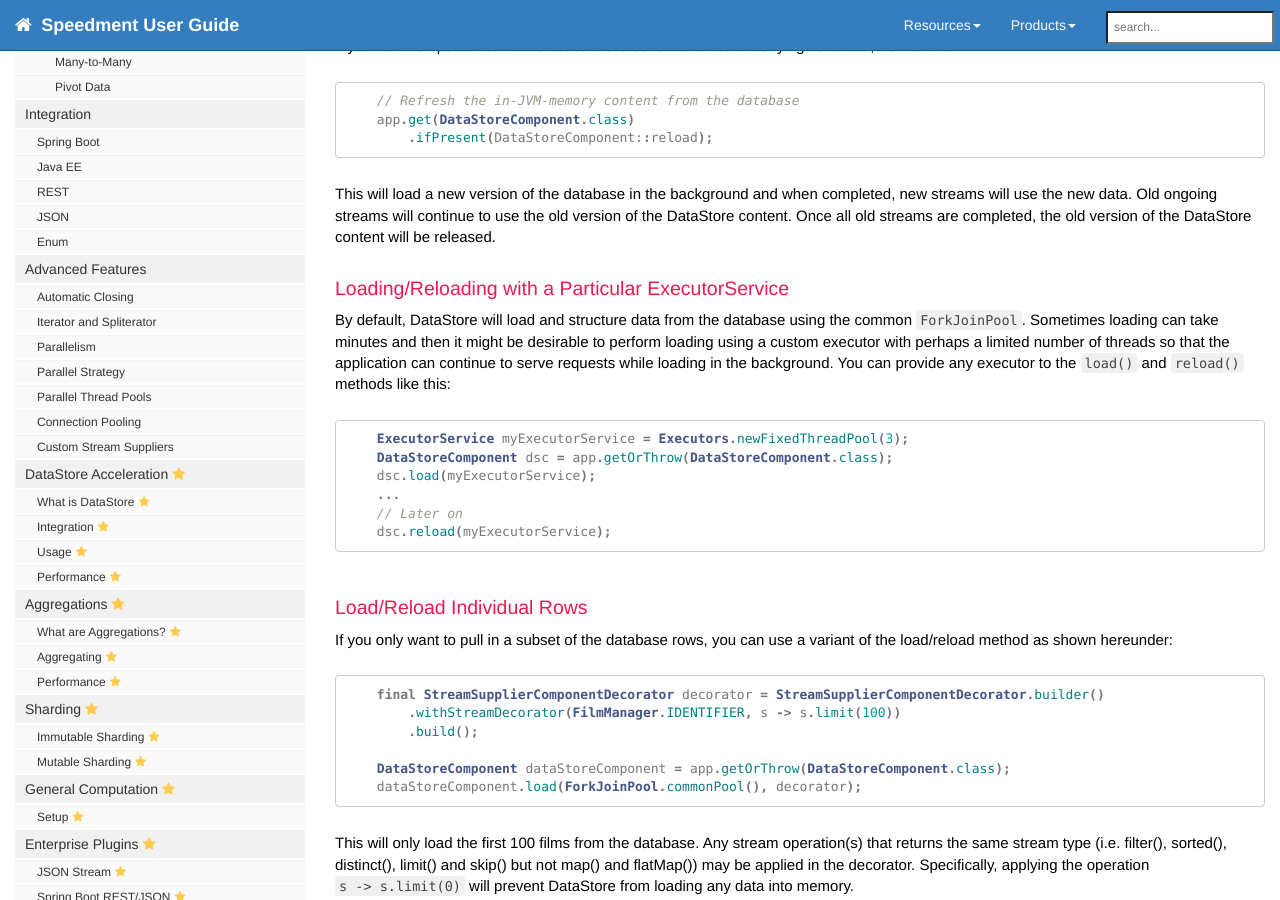
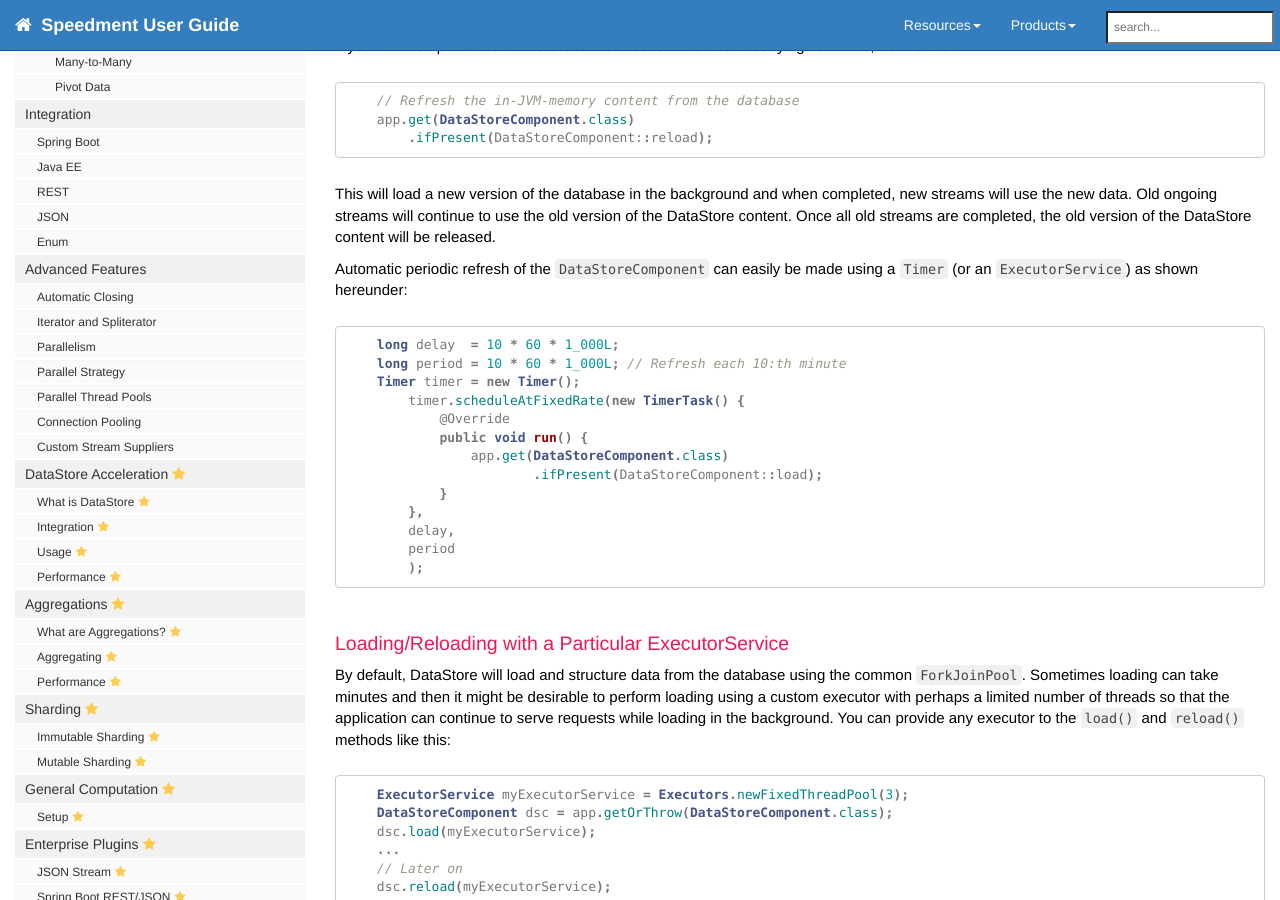
Before and after one commit to speedment/speedment-doc, a Jekyll site: the page built from pages/datastore.md, in a window 1280 px wide and 900 px high, scrolled down 1929 px. Built offline with Jekyll 4.4.1, drawn with Linux system fonts in a browser that asks for light colours; nearby versions of some CDN libraries; comment, search, counter and statistics services are not loaded.

Commit message:
Add periodic reload of data store

````diff
--- a/pages/datastore.md
+++ b/pages/datastore.md
@@ -87,6 +87,24 @@
 ```
 
 This will load a new version of the database in the background and when completed, new streams will use the new data. Old ongoing streams will continue to use the old version of the DataStore content. Once all old streams are completed, the old version of the DataStore content will be released.
+
+Automatic periodic refresh of the `DataStoreComponent` can easily be made using a `Timer` (or an `ExecutorService`) as shown hereunder:
+
+``` java
+    long delay  = 10 * 60 * 1_000L;
+    long period = 10 * 60 * 1_000L; // Refresh each 10:th minute
+    Timer timer = new Timer();
+        timer.scheduleAtFixedRate(new TimerTask() {
+            @Override
+            public void run() {
+                app.get(DataStoreComponent.class)
+                        .ifPresent(DataStoreComponent::load);
+            }
+        },
+        delay,
+        period
+        );
+```
 
 ### Loading/Reloading with a Particular ExecutorService
 By default, DataStore will load and structure data from the database using the common `ForkJoinPool`. Sometimes loading can take minutes and then it might be desirable to perform loading using a custom executor with perhaps a limited number of threads so that the application can continue to serve requests while loading in the background.
````
